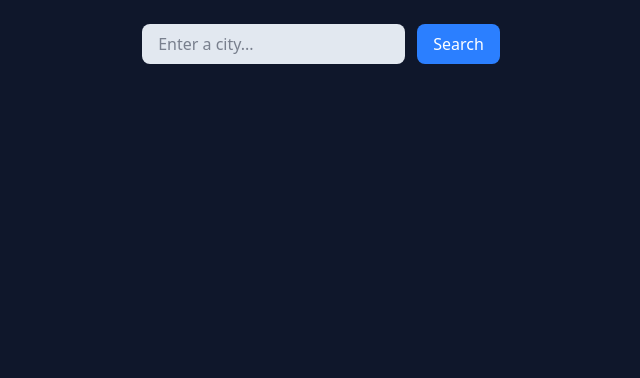
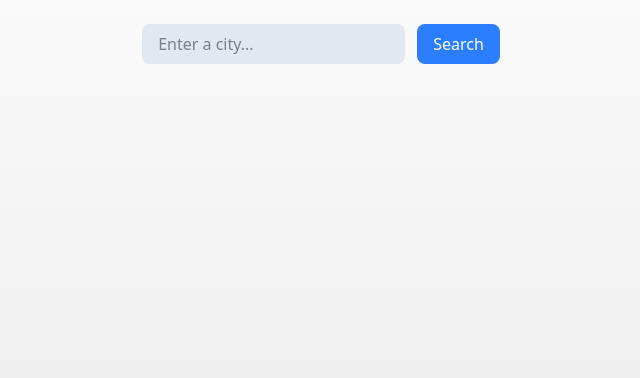
Before and after one commit to rizalamar/weather-app-v3, a React (Vite) app: page / in a window 1280 px wide. Shown: the top 378 px of the page, without its empty margins (319-959 px from the left). Built offline with nearby package versions, Linux system fonts and the light colour scheme.

Commit message:
add dynamic main background depends current conditions

```diff
--- a/src/App.jsx
+++ b/src/App.jsx
@@ -1,12 +1,16 @@
 import React, { useState, useEffect } from "react";
 import WeatherForm from "./components/WeatherForm";
 import WeatherCard from "./components/Card/WeatherCard";
+import { getDynamicBackground } from "./helper/helper";
 
 export default function App() {
 	const [city, setCity] = useState("");
 	const [weather, setWeather] = useState(null);
 	const [error, setError] = useState("");
 	const [loading, setLoading] = useState(false);
+
+	const currentIcon = weather?.currentConditions.icon;
+	const bgClass = getDynamicBackground(currentIcon);
 
 	async function handleSubmit(e) {
 		e.preventDefault();
@@ -70,7 +74,9 @@ export default function App() {
 	}, [weather]);
 
 	return (
-		<main className="flex flex-col items-center min-h-screen p-6 text-white bg-slate-900">
+		<main
+			className={`flex flex-col items-center min-h-screen p-6 text-white ${bgClass}`}
+		>
 			<WeatherForm
 				city={city}
 				setCity={setCity}
--- a/src/components/Card/Conditions.jsx
+++ b/src/components/Card/Conditions.jsx
@@ -9,7 +9,7 @@ export default function Conditions({ conditions, feelslike, icon }) {
 				className="object-contain w-30 h-30 invert brightness-0"
 			/>
 			<p className="text-2xl font-medium">{conditions}</p>
-			<p className="text-sm">Feels like {feelslike}°C</p>
+			<p className="text-base">Feels like {Math.round(feelslike)}°</p>
 		</div>
 	);
 }
--- a/src/helper/helper.js
+++ b/src/helper/helper.js
@@ -28,3 +28,22 @@ export function getTime(timezone) {
 
 	return timePart;
 }
+
+export function getDynamicBackground(conditions) {
+	const weatherBackgrounds = {
+		"clear-day": "bg-linear-to-b from-blue-400 to-blue-200",
+		"clear-night": "bg-linear-to-b from-indigo-500 to-gray-900",
+		"partly-cloudy-day": "bg-linear-to-b from-blue-300 to-gray-200",
+		"partly-cloudy-night": "bg-linear-to-b from-gray-700 to-gray-900",
+		cloudy: "bg-gradient-to-b from-gray-400 to-gray-600",
+		rain: "bg-gradient-to-b from-gray-500 to-blue-400",
+		snow: "bg-gradient-to-b from-blue-100 to-white",
+		fog: "bg-gradient-to-b from-gray-300 to-gray-500",
+		wind: "bg-gradient-to-b from-sky-300 to-sky-500",
+	};
+
+	return (
+		weatherBackgrounds[conditions] ||
+		"bg-linear-to-b from-neutral-50 to-neutral-200"
+	);
+}
```
